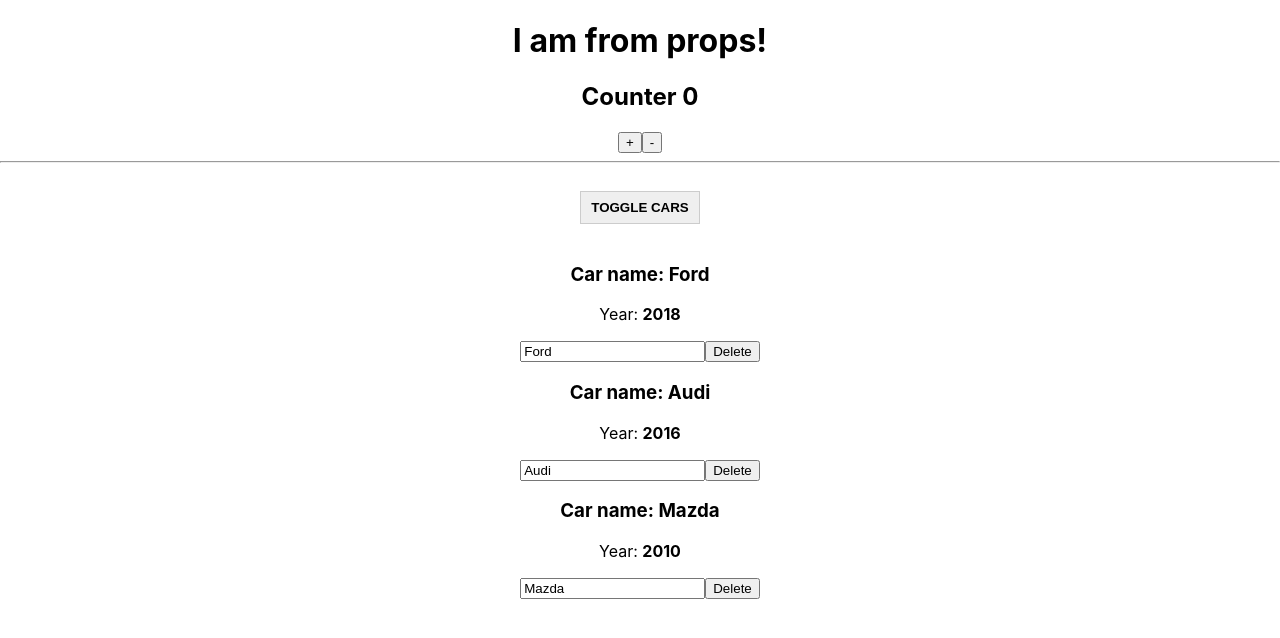
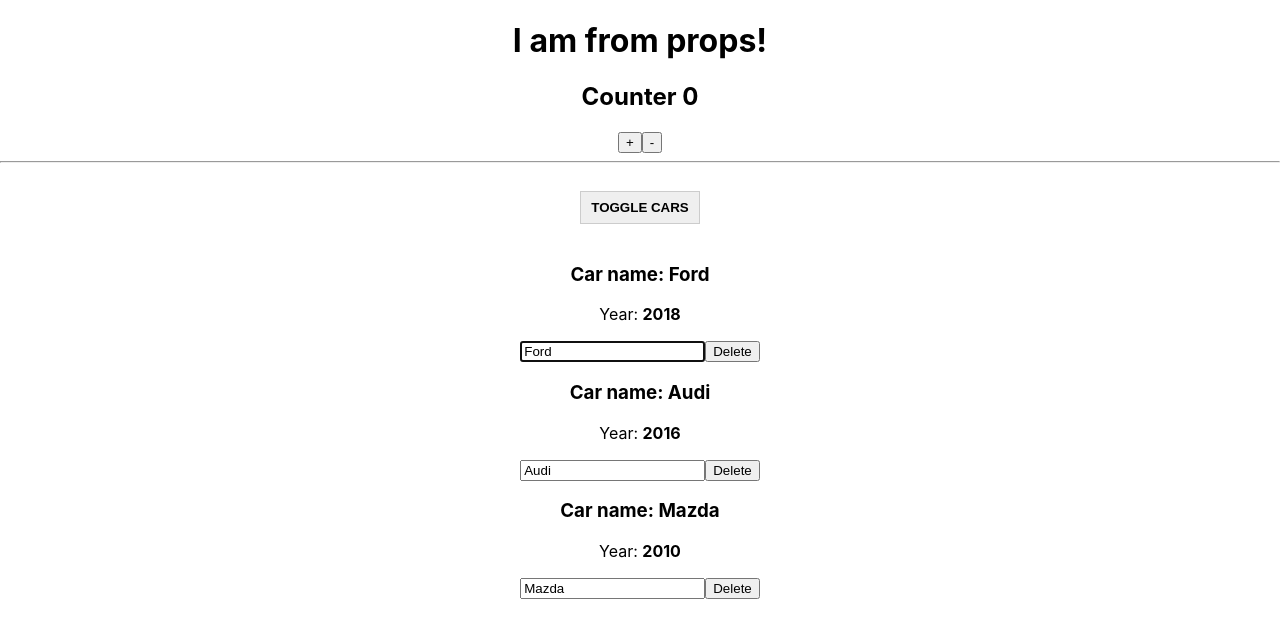
Before and after one commit to Loriella/react-theory, a React app: page / in a window 1280 px wide. Both pictures are taken after a click on the button "TOGGLE CARS". Shown: the top 638 px of the page. Built offline with nearby package versions, Linux system fonts and the light colour scheme.

Commit message:
References

```diff
--- a/src/App.js
+++ b/src/App.js
@@ -68,6 +68,7 @@
             <Car
               name={car.name}
               year={car.year}
+              index={index}
               onDelete={this.deleteHandler.bind(this, index)}
               onChangeName={event => this.onChangeName(event.target.value, index)}
             />
--- a/src/Car/Car.css
+++ b/src/Car/Car.css
@@ -14,8 +14,7 @@
     cursor: pointer;
 }
 
-.input:active,
-.input:focus {
+.input:active {
     outline: none;
 }
 
--- a/src/Car/Car.js
+++ b/src/Car/Car.js
@@ -4,6 +4,18 @@
 import withClass from '../hoc/withClass';
 
 class Car extends Component {
+
+  constructor(props) {
+    super(props);
+    this.inputRef = React.createRef()
+  }
+
+  componentDidMount() {
+    if (this.props.index === 0) {
+      // this.inputRef.focus()
+      this.inputRef.current.focus()
+    }
+  }
 
   render() {
 
@@ -24,6 +36,8 @@
         <h3>Car name: {this.props.name}</h3>
         <p>Year: <strong>{this.props.year}</strong></p>
         <input
+          // ref={(inputRef) => this.inputRef = inputRef}
+          ref={this.inputRef}
           type="text"
           onChange={this.props.onChangeName}
           value={this.props.name}
@@ -38,6 +52,7 @@
 Car.propTypes = {
   name: PropTypes.string.isRequired,
   year: PropTypes.number,
+  index: PropTypes.number,
   onChangeName: PropTypes.func,
   onDelete: PropTypes.func
 };
```
